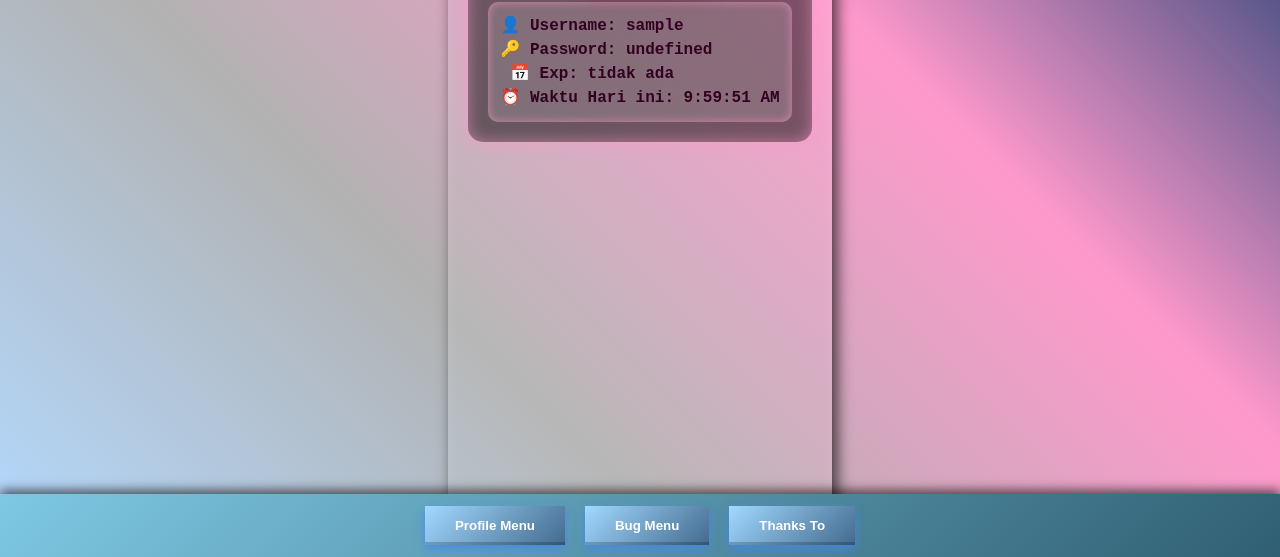
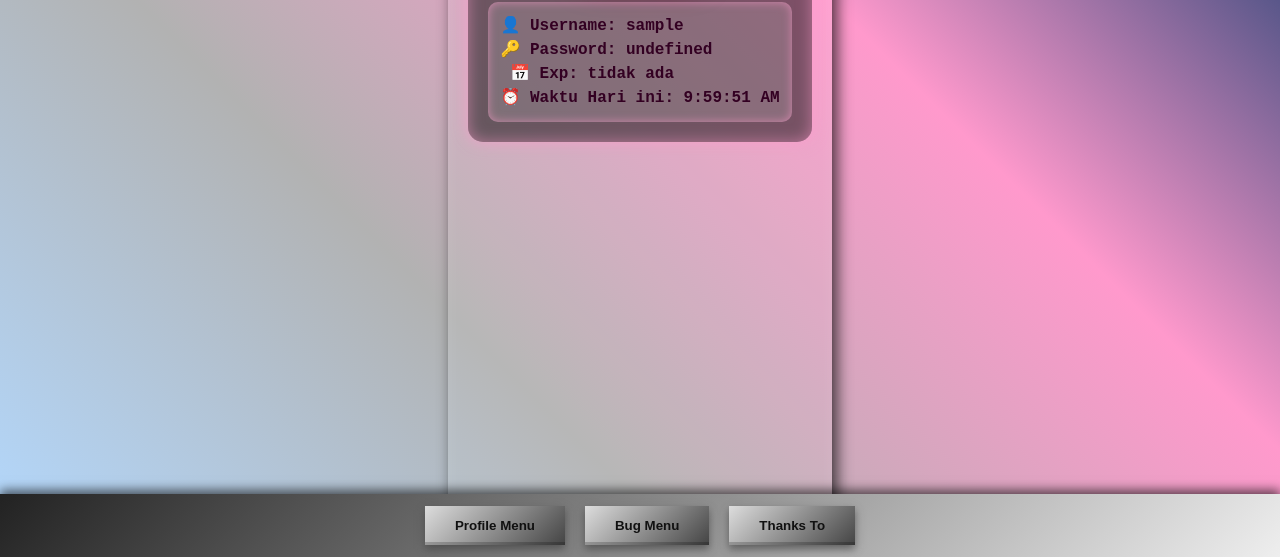
Before and after one commit to noxxasolo/WebBug, a plain HTML site: page main.html in a window 1280 px wide. Shown: the part 243-800 px from the top of the page. Drawn offline with Linux system fonts and the light colour scheme; sample sign-in values are in the browser's storage.

Commit message:
Update style.css

```diff
--- a/style.css
+++ b/style.css
@@ -293,7 +293,7 @@ main {
   bottom: 0;
   left: 0;
   width: 100%;
-  background: linear-gradient(135deg, #7ec8e3, #305f72);
+  background: linear-gradient(135deg, #222222, #eeeeee);
   display: flex;
   justify-content: center;
   gap: 20px;
@@ -304,19 +304,20 @@ main {
 }
 
 #bottomNav button {
-  background: linear-gradient(135deg, #a2d9ff, #436a8e);
-  color: white;
+  background: linear-gradient(135deg, #dddddd, #444444);
+  color: #111;
   font-weight: 700;
   border: none;
   padding: 12px 30px;
   border-radius: 0; /* kotak */
   box-shadow:
-    0 4px 8px rgba(66, 133, 244, 0.7),
+    0 4px 8px rgba(68, 68, 68, 0.7),
     inset 0 -3px 0 rgba(0, 0, 0, 0.2);
   cursor: pointer;
   transition: background 0.3s ease;
 }
 
 #bottomNav button:hover {
-  background: linear-gradient(135deg, #64b5f6, #2a4e6d);
+  background: linear-gradient(135deg, #ffffff, #222222);
+  color: #000;
 }
```
